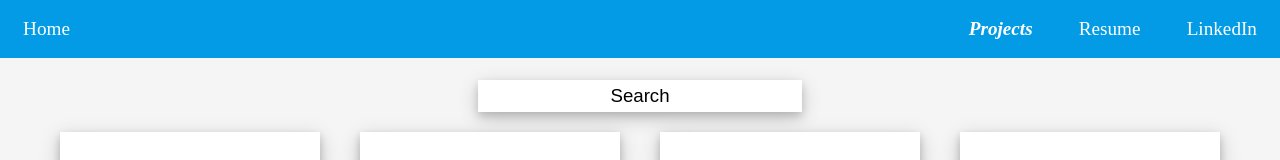
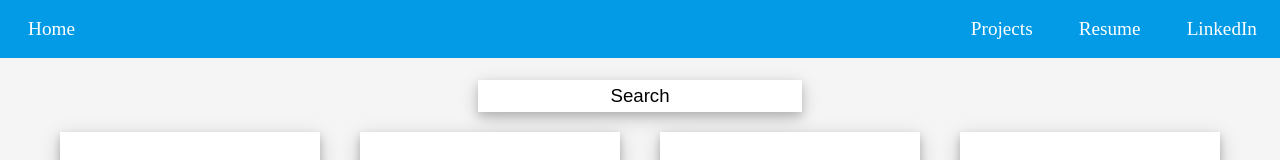
Before and after one commit to rohitkadhe/portfolioSite, a React (Create React App) app: page /portfoliosite/projects in a window 1280 px wide. Shown: the top 160 px of the page. Built offline with nearby package versions, Linux system fonts and the light colour scheme.

Commit message:
Revert "Added style to nav links for a better user experience"
This reverts commit ea0b044a032b2b03a663ef51823b99dc2efea370.

```diff
--- a/public/index.html
+++ b/public/index.html
@@ -19,7 +19,7 @@
       work correctly both with client-side routing and a non-root public URL.
       Learn how to configure a non-root public URL by running `npm run build`.
     -->
-    <title>Portfolio Site</title>
+    <title>React App</title>
   </head>
   <body>
     <noscript>
--- a/src/App.js
+++ b/src/App.js
@@ -6,7 +6,6 @@ import Home from "./Components/Home/Home";
 import Projects from "./Components/Projects/Projects";
 import { BrowserRouter as Router } from "react-router-dom";
 import Route from "react-router-dom/Route";
-
 class App extends Component {
   constructor(props) {
     super(props);
@@ -14,6 +13,7 @@ class App extends Component {
       searchfield: ""
     };
   }
+
   //Updates searchfield state each time searchbox input changes
   onInputChange = event => {
     const input = event.target.value;
@@ -24,15 +24,14 @@ class App extends Component {
     const { searchfield } = this.state;
     return (
       <div className="App">
+        <Navigation />
         {/*Renders items based on what the route is set to.*/}
         <Router>
           <div>
              {/*exact ensures to render home only if the route is exactly /
                 Routes are defined in that way to work with github pages. /reponame/*/}
-            <Navigation />
             <Route path="/portfoliosite/" exact component={Home} />
             <Route
-              exact
               path="/portfoliosite/projects/"
               render={() => {
                 return (
--- a/src/Components/Card/Card.js
+++ b/src/Components/Card/Card.js
@@ -1,6 +1,6 @@
 import React from 'react';
 import GitHubLogo from './GitHubLogo.png'
-import './cardStyles.css'
+import './styles.css'
 const Card=({name, image, link, language})=>{
 	return(
 	    <div className='card align'>
--- a/src/Components/Navigation/Navigation.js
+++ b/src/Components/Navigation/Navigation.js
@@ -1,17 +1,16 @@
 import React from 'react';
 import './NavigationStyles.css';
-import resume from '../Resume/Resume';
-import {NavLink} from 'react-router-dom';
+import resume from '../Resume/Resume'
 const Navigation=()=>{
 	return(
-			<nav>
-				<ul className="navBarItems">
-					<li className='posLeft'><NavLink activeClassName='active' className='navItem' exact to='/portfoliosite'>Home</NavLink></li>
-					<li><NavLink className='navItem' to='/portfoliosite/projects'>Projects</NavLink></li>
-					<li><a className='navItem'  target='__blank' to={resume}>Resume</a></li>
-					<li><a className='navItem'  target='__blank' href="https://www.linkedin.com/in/rohitkadhe">LinkedIn</a></li>
-				</ul>
-			</nav>
+			    <nav>
+					   <ul className="navBarItems">
+							 <li className='posLeft'><a className='navItem' href='/portfoliosite'>Home</a></li>
+						    <li><a className='navItem' href='/portfoliosite/projects'>Projects</a></li>
+							 <li><a className='navItem'  target='__blank' href={resume}>Resume</a></li>
+							 <li><a className='navItem'  target='__blank'  href="https://www.linkedin.com/in/rohitkadhe">LinkedIn</a></li>
+		            </ul>
+			    </nav>
 	);
 }
 
--- a/src/Components/Navigation/NavigationStyles.css
+++ b/src/Components/Navigation/NavigationStyles.css
@@ -11,10 +11,8 @@
    margin-bottom: auto;
 }
 .navItem{
-   display: inline-block;
-   height: 100%;
    margin-right:1.2em;
-   margin-left:1.2em;
+   padding-left: 1.2em;
    text-decoration: none;
    color: white;
 }
@@ -26,6 +24,7 @@ ul {
 }
 .posLeft{
    margin-right: auto;
+   padding: 0 5px;
 }
 .navBarItems a:hover{
    color: #fa923f;
@@ -35,7 +34,3 @@ ul {
    color: #fa923f;
    cursor: pointer;
 }
-.active {
-   font-weight: bold;
-   font-style: italic;
-}
--- a/src/index.js
+++ b/src/index.js
@@ -4,5 +4,5 @@ import './index.css';
 import App from './App';
 import registerServiceWorker from './registerServiceWorker';
 
-ReactDOM.render(<App/>, document.getElementById('root'));
+ReactDOM.render(<App />, document.getElementById('root'));
 registerServiceWorker();
```
Also changed, not shown: src/Components/Card/styles.css (renamed from src/Components/Card/cardStyles.css), 12 other files (tests, documents, lock files or other folders).
